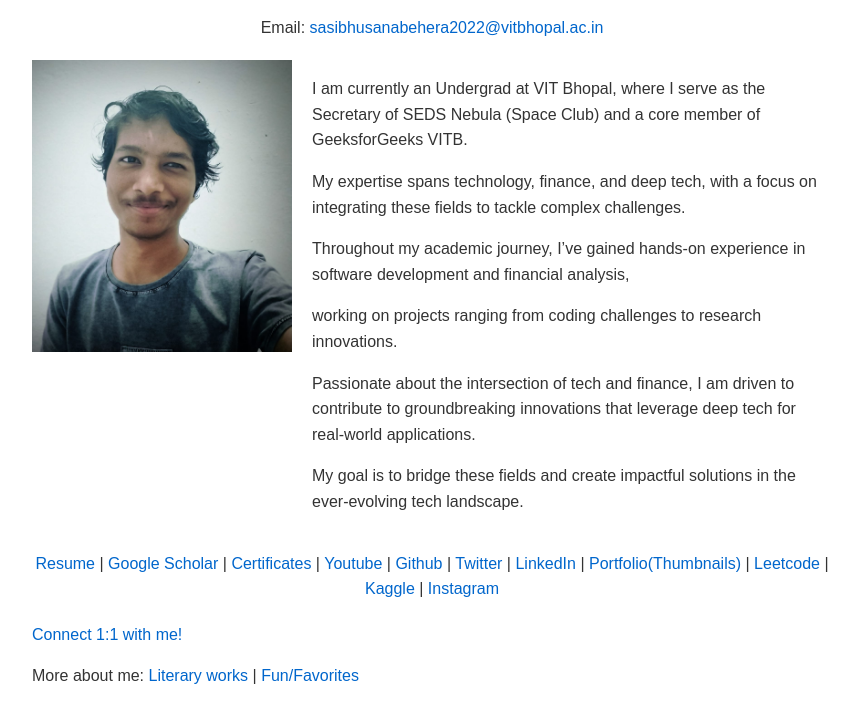
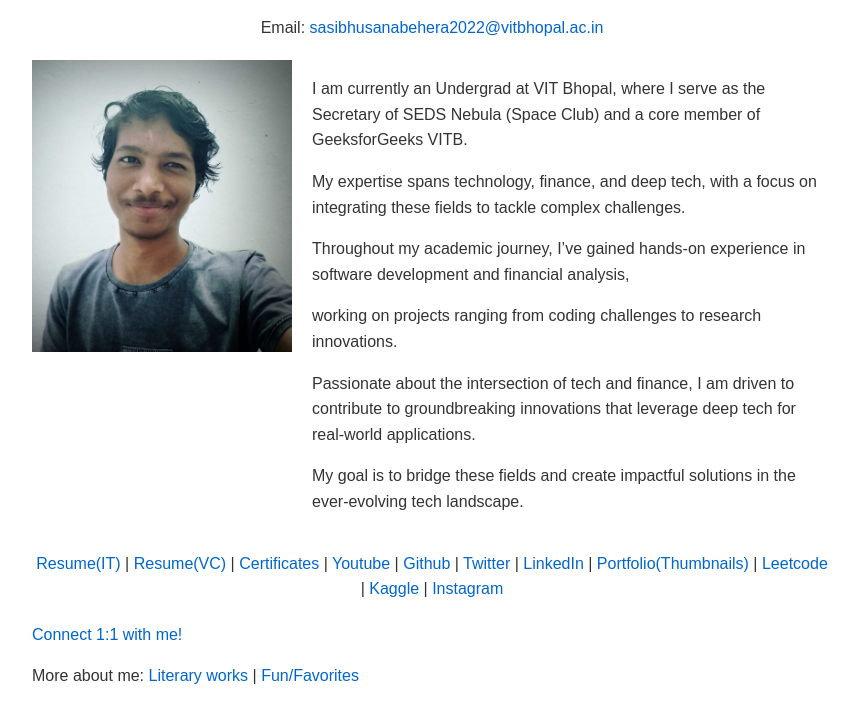
Before and after one commit to sasibhusana/sasibhusana.github.io, a plain HTML site: page index.html in a window 1280 px wide. Shown: the part 123-846 px from the top of the page, without its empty margins (208-1067 px from the left). Drawn offline with Linux system fonts and the light colour scheme.

Commit message:
Update index.html

```diff
--- a/index.html
+++ b/index.html
@@ -74,8 +74,8 @@
     </div>
 
     <div class="links">
-        <a href="https://drive.google.com/file/d/1HNxro9rzbDf-y5Nf8DoK4pTALqEAlhkz/view?usp=sharing">Resume</a> |
-        <a href="https://scholar.google.com/citations?hl=en&user=c3mjRUAAAAAJ">Google Scholar</a> |
+        <a href="https://drive.google.com/file/d/1HNxro9rzbDf-y5Nf8DoK4pTALqEAlhkz/view?usp=sharing">Resume(IT)</a> |
+        <a href="https://drive.google.com/file/d/1zqgQ9dYhqJ0mCY2ksfpaf7vuer347EDb/view?usp=sharing">Resume(VC)</a> |
         <a href="https://drive.google.com/drive/folders/1wSWXhOTJdk2k47yl67PIZv3kC4nT7_Vn?usp=sharing">Certificates</a> |
         <a href="https://youtube.com/@sasibhusana">Youtube</a> |
         <a href="https://github.com/Sasi-2005">Github</a> |
```
